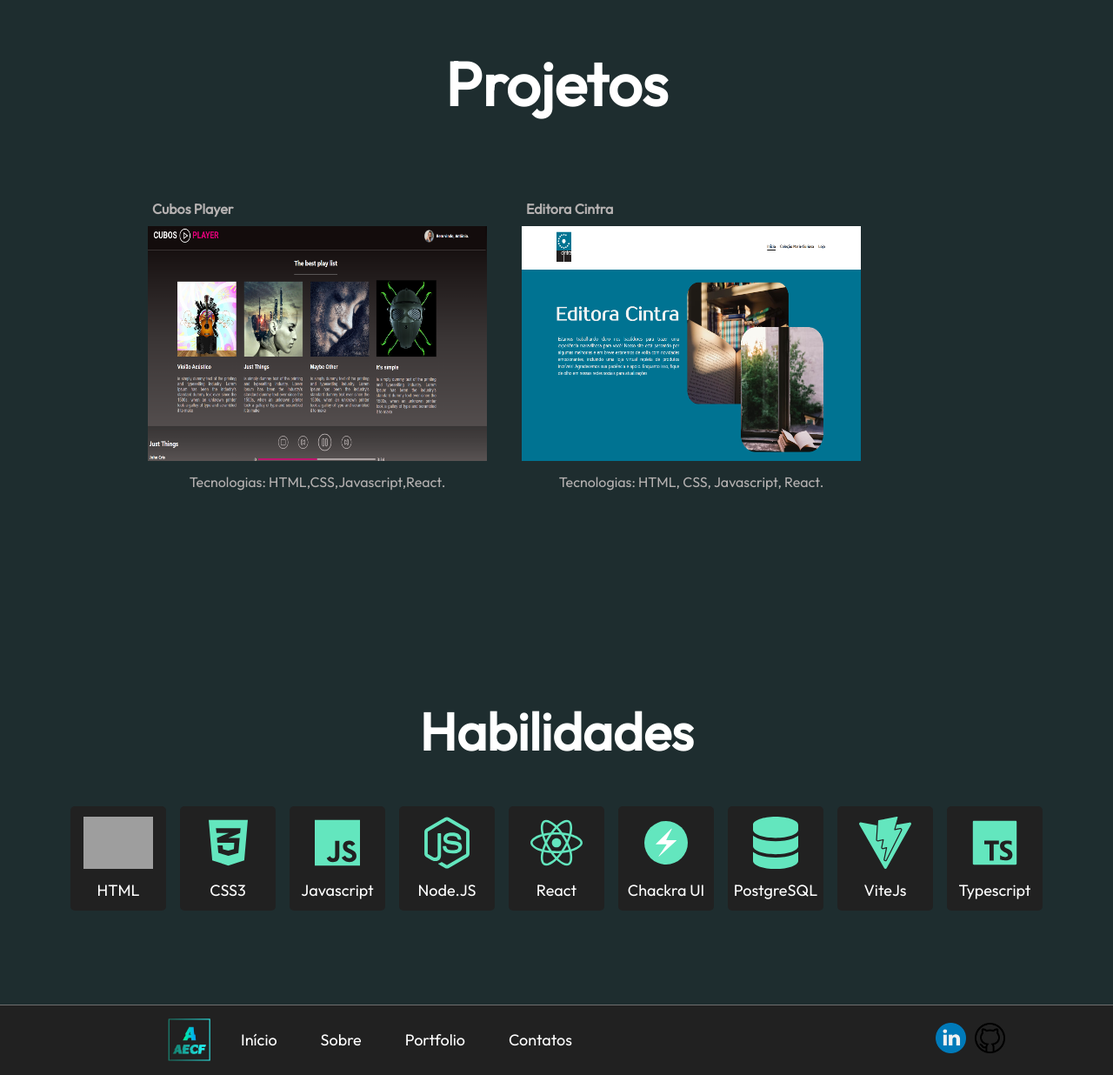
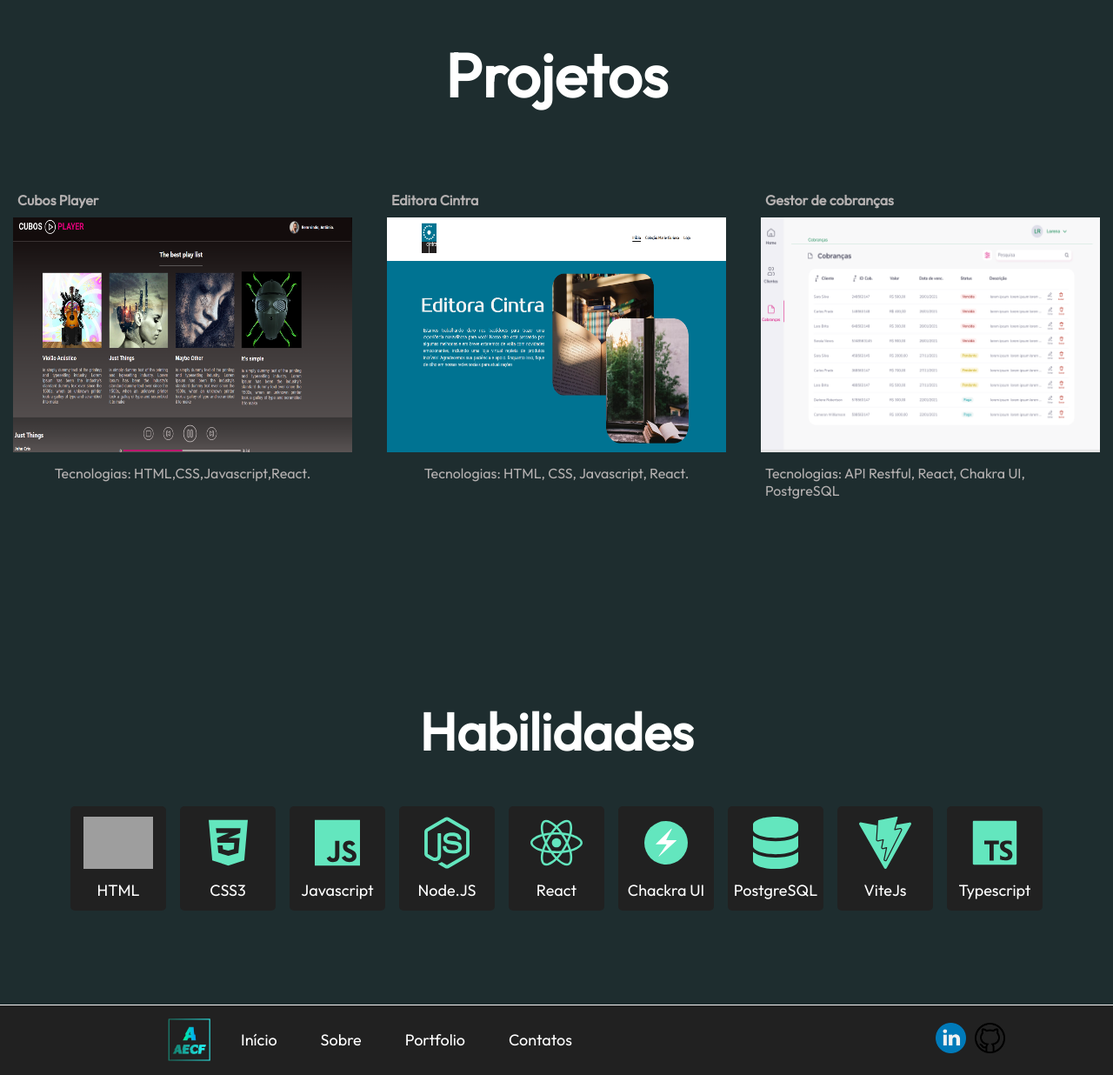
Before and after one commit to antoniocintra/portfolio-react, a React (Vite) app: page / in a window 1280 px wide. Shown: the part 1539-2775 px from the top of the page at 87% size. Built offline with nearby package versions, Linux system fonts and the light colour scheme; grey boxes are pictures that could not be loaded.

Commit message:
update projects

```diff
--- a/src/Components/Footer/Footer.css
+++ b/src/Components/Footer/Footer.css
@@ -7,7 +7,7 @@ footer {
     justify-content: space-between;
     background-color: #212121;
     margin: 60px 0px;
-    border-top: 0.5px solid #f5f5f55d;
+    border-top: 0.5px solid #f5f5f5;
 }
 
 footer div {
--- a/src/assets/work-data.js
+++ b/src/assets/work-data.js
@@ -1,5 +1,6 @@
 import project1_img from '../assets/project_1.png'
 import project2_img from '../assets/project_2.png'
+import project3_img from '../assets/project3_img.png'
 
 const work_data = [
     {
@@ -16,6 +17,13 @@ const work_data = [
         url: "https://editoracintra.com.br",
         tecnologias:  "HTML, CSS, Javascript, React."
     },
+     {
+        id:2,
+        name:"Gestor de cobranças ",
+        img: project3_img,
+        url: "",
+        tecnologias:  "API Restful, React, Chakra UI, PostgreSQL"
+    }
 
 ]
 
```
Also changed, not shown: src/Components/Navbar/Navbar.jsx (line endings or trailing spaces), src/assets/nav_underline.svg (deleted), src/assets/project3_img.png (added).
